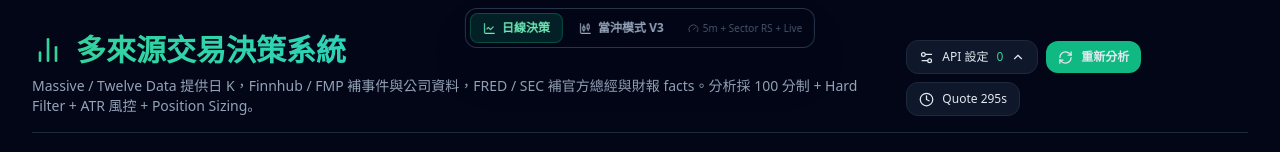
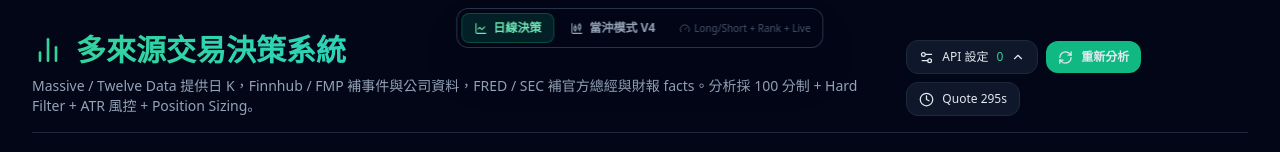
Before and after one commit to YCTsai2000/stock-decision-dashboard, a React (Vite) app: page / in a window 1280 px wide. Shown: the top 152 px of the page. Built offline with nearby package versions, Linux system fonts and the light colour scheme.

Commit message:
feat: switch daytrade mode to directional ranking v4

```diff
--- a/src/ModeShell.tsx
+++ b/src/ModeShell.tsx
@@ -1,7 +1,7 @@
 import { useState } from 'react';
 import { CandlestickChart, Gauge, LineChart } from 'lucide-react';
 import App from './App';
-import DayTradingAppV3 from './DayTradingAppV3';
+import DayTradingAppV4 from './DayTradingAppV4';
 
 type AppMode = 'strategic' | 'daytrade';
 
@@ -24,21 +24,11 @@ export default function ModeShell() {
   return (
     <>
       <div className="fixed top-2 left-1/2 -translate-x-1/2 z-[100] flex items-center gap-1 rounded-xl border border-slate-700/80 bg-slate-950/95 p-1 shadow-2xl backdrop-blur">
-        <button
-          onClick={() => changeMode('strategic')}
-          className={`inline-flex items-center gap-1.5 rounded-lg px-3 py-1.5 text-xs font-bold transition-colors ${mode === 'strategic' ? 'bg-emerald-500/15 text-emerald-300 border border-emerald-500/30' : 'text-slate-400 hover:text-white'}`}
-        >
-          <LineChart size={13} /> 日線決策
-        </button>
-        <button
-          onClick={() => changeMode('daytrade')}
-          className={`inline-flex items-center gap-1.5 rounded-lg px-3 py-1.5 text-xs font-bold transition-colors ${mode === 'daytrade' ? 'bg-cyan-500/15 text-cyan-300 border border-cyan-500/30' : 'text-slate-400 hover:text-white'}`}
-        >
-          <CandlestickChart size={13} /> 當沖模式 V3
-        </button>
-        <span className="hidden sm:inline-flex items-center gap-1 px-2 text-[10px] text-slate-600"><Gauge size={11} /> 5m + Sector RS + Live</span>
+        <button onClick={() => changeMode('strategic')} className={`inline-flex items-center gap-1.5 rounded-lg px-3 py-1.5 text-xs font-bold transition-colors ${mode === 'strategic' ? 'bg-emerald-500/15 text-emerald-300 border border-emerald-500/30' : 'text-slate-400 hover:text-white'}`}><LineChart size={13} /> 日線決策</button>
+        <button onClick={() => changeMode('daytrade')} className={`inline-flex items-center gap-1.5 rounded-lg px-3 py-1.5 text-xs font-bold transition-colors ${mode === 'daytrade' ? 'bg-cyan-500/15 text-cyan-300 border border-cyan-500/30' : 'text-slate-400 hover:text-white'}`}><CandlestickChart size={13} /> 當沖模式 V4</button>
+        <span className="hidden sm:inline-flex items-center gap-1 px-2 text-[10px] text-slate-600"><Gauge size={11} /> Long/Short + Rank + Live</span>
       </div>
-      {mode === 'daytrade' ? <DayTradingAppV3 /> : <App />}
+      {mode === 'daytrade' ? <DayTradingAppV4 /> : <App />}
     </>
   );
 }
```
